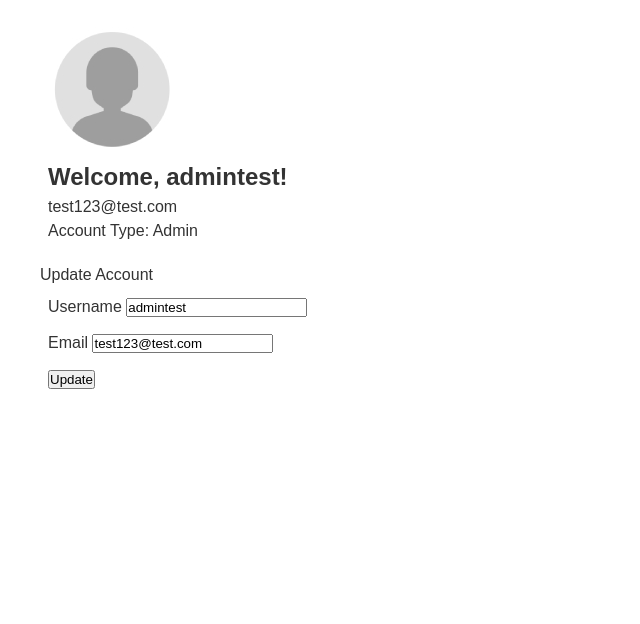
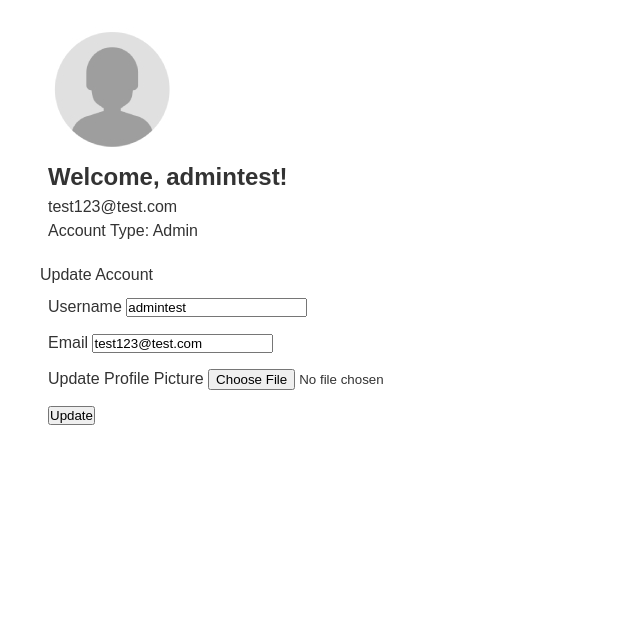
Before and after one commit to cskevhho/york-lions, a Flask app: page /account in a window 1280 px wide. Shown: the part 95-719 px from the top of the page, without its empty margins (0-640 px from the left). Run offline with Flask 3, Linux system fonts and the light colour scheme; a user stored in the database is signed in; some libraries are stand-ins or nearby versions.

Commit message:
added update profile photo to account

```diff
--- a/yorklions/forms.py
+++ b/yorklions/forms.py
@@ -1,5 +1,6 @@
 from flask_wtf import FlaskForm
 from flask_login import current_user
+from flask_wtf.file import FileField, FileAllowed
 from wtforms import StringField, PasswordField, SubmitField, BooleanField
 from wtforms.validators import DataRequired, Length, Email, EqualTo, ValidationError
 from .models.user import User
@@ -42,6 +43,9 @@ class UpdateAccountForm(FlaskForm):
         "Username", validators=[DataRequired(), Length(min=2, max=20)]
     )
     email = StringField("Email", validators=[DataRequired(), Email()])
+    profile_pic = FileField(
+        "Update Profile Picture", validators=[FileAllowed(["jpg"])] # Only using jpg for now
+    )
     submit = SubmitField("Update")
 
     def validate_username(self, username):
--- a/yorklions/models/vehicle.py
+++ b/yorklions/models/vehicle.py
@@ -16,3 +16,4 @@ class Vehicle(db.Model):
     kilometres: Mapped[int] = mapped_column(Integer, primary_key=False)
     max_range: Mapped[int] = mapped_column(Integer, primary_key=False)
     description: Mapped[str] = mapped_column(String, nullable=False)
+    image_file: Mapped[str] = mapped_column(String, nullable=False, default="default.jpg")
--- a/yorklions/routes/auth.py
+++ b/yorklions/routes/auth.py
@@ -3,7 +3,8 @@ from flask_login import login_user, current_user, logout_user, login_required
 from ..forms import RegistrationForm, LoginForm, UpdateAccountForm
 from ..extensions import db, bcrypt
 from ..models.user import User
-from .user.controller import create_user
+from .user.create import create_user
+from .user.services import save_picture
 
 auth = Blueprint("auth", __name__)
 
@@ -59,9 +60,13 @@ def logout():
 def account():
     form = UpdateAccountForm()
     if form.validate_on_submit():
+        if form.profile_pic.data:
+            pic_file = save_picture(form.profile_pic.data)
+            current_user.image_file = pic_file
         current_user.username = form.username.data
         current_user.email = form.email.data
         db.session.commit()
+
         flash("Account updated!", "success")
         return redirect(url_for("auth.account"))
     elif request.method == "GET":  # populate form with current user info on
--- a/yorklions/routes/user/controller.py
+++ b/yorklions/routes/user/controller.py
@@ -1,5 +1,5 @@
 from flask import Blueprint, render_template, request, redirect, url_for
-from .services import create_user, read_user, update_user, delete_all
+from .services import create_user, read_user, update_user, delete_all, save_picture
 from ...models.user import User
 
 user_ctrl = Blueprint("user", __name__)
--- a/yorklions/routes/user/services.py
+++ b/yorklions/routes/user/services.py
@@ -1,6 +1,6 @@
 from .create import create_user
 from .read import read_user
-from .update import update_user
+from .update import update_user, save_picture
 from .delete import delete_all
 
 # This file exists to bundle the services together to be imported in the controller
--- a/yorklions/templates/account.html
+++ b/yorklions/templates/account.html
@@ -11,7 +11,7 @@
         </div>
     </div>
     <div class="content-section">
-        <form action="" method="post" novalidate>
+        <form action="" method="post" enctype="multipart/form-data" novalidate>
             {{ form.hidden_tag() }}
             <legend>Update Account</legend>
             <div>
@@ -33,6 +33,15 @@
                 {% endif %}
             </div>
             <div>
+                {{ form.profile_pic.label() }}
+                {{ form.profile_pic() }}
+                {% if form.profile_pic.errors %}
+                {% for error in form.profile_pic.errors %}
+                <p style="color: red;">{{ error }}</p><br>
+                {% endfor %}
+                {% endif %}
+            </div>
+            <div>
                 {{ form.submit() }}
             </div>
         </form>
```
Also changed, not shown: yorklions/routes/user/update.py (+12 -0 lines), instance/db.sqlite3, yorklions/static/account/549d6516fa1e547e.jpg (added), yorklions/static/vehicles/stock_male.jpg (added).
